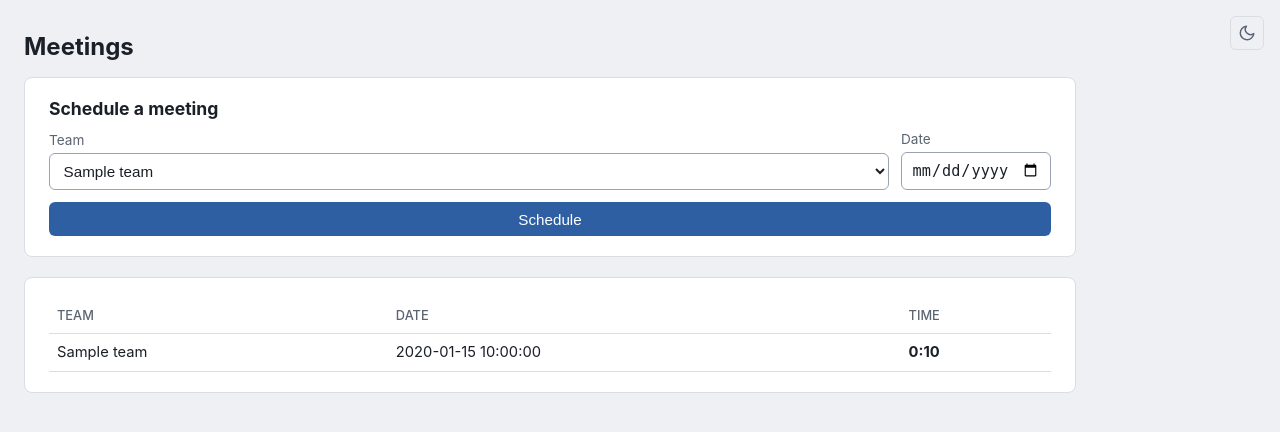
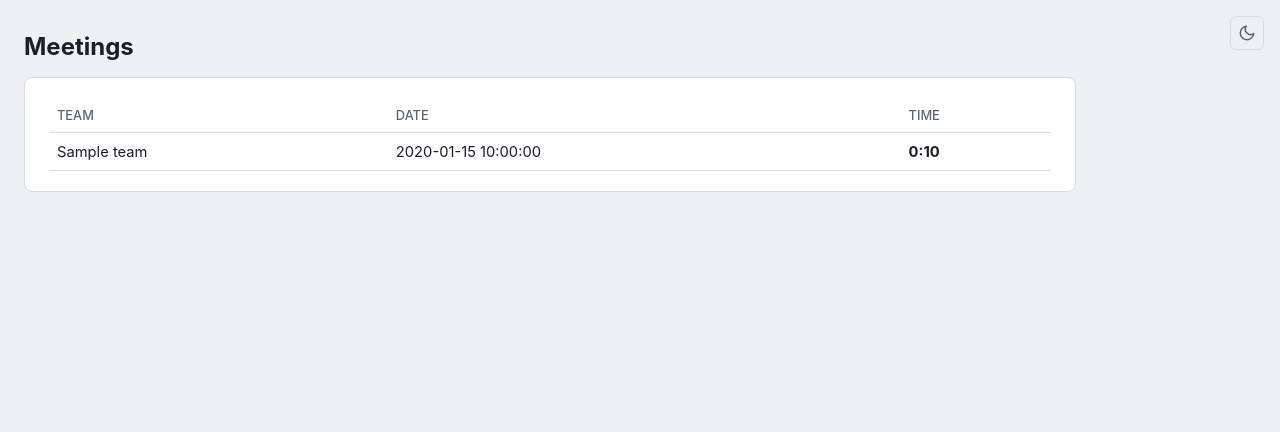
Before and after one commit to fidoogle/traction-app, a FastAPI app: template app/templates/meetings/list.html in a window 1280 px wide. Shown: the top 432 px of the page. Run offline with FastAPI, Linux system fonts and the light colour scheme; the template is opened without the code that fills it: most values are stand-ins (such as "Sample title", 1, 10 or a date in 2020).

Commit message:
Meetings page: + button starts a meeting; remove the Schedule form for now
The + (admin only) does what the sidebar Play button does, so admins learn
where meetings start. Scheduling returns with notifications and a calendar
(noted in TODO-ENHANCEMENTS.md).

Co-Authored-By: Claude Sonnet 5.5 <noreply@anthropic.com>

```diff
--- a/app/templates/meetings/list.html
+++ b/app/templates/meetings/list.html
@@ -1,28 +1,22 @@
 {% extends "base.html" %}
 {% block title %}Meetings - Traction/EOS{% endblock %}
 {% block content %}
-{% from "_macros.html" import team_select %}
-<h1>Meetings</h1>
-
-{% if current_user.role.value != "viewer" %}
-<div class="card">
-  <h2>Schedule a meeting</h2>
-  <form hx-post="/meetings" hx-target="#meetings-table-body" hx-swap="afterbegin"
-        hx-on::after-request="if(event.detail.successful) this.reset()">
-    <div class="form-row">
-      <div class="field">
-        <label for="team_id">Team</label>
-        {{ team_select(teams, default_team_id) }}
-      </div>
-      <div class="field field-narrow">
-        <label for="scheduled_date">Date</label>
-        <input type="date" id="scheduled_date" name="scheduled_date" required>
-      </div>
-      <button class="primary" type="submit">Schedule</button>
-    </div>
-  </form>
+{% from "_macros.html" import icon_plus %}
+{% set can_start = current_user.role.value == "admin" %}
+{% set team = request.state.team_ctx.current %}
+<div class="page-header">
+  <h1>Meetings</h1>
+  {# Same as the Play button beside Meetings in the left rail (see _nav.html). #}
+  {% if can_start %}
+  {% set blocked = "A meeting is running" if request.state.meeting_session else ("Pick a team first" if not team else None) %}
+  <button type="button" class="icon-button primary-icon"
+          {% if blocked %}disabled title="{{ blocked }}"{% else %}
+          hx-post="/meetings/session/start" hx-target="#site-nav" hx-swap="outerHTML" title="Start a meeting"{% endif %}
+          aria-label="Start a meeting">
+    {{ icon_plus | safe }}
+  </button>
+  {% endif %}
 </div>
-{% endif %}
 
 <div class="card">
   <div class="table-scroll">
```
Also changed, not shown: TODO-ENHANCEMENTS.md (+4 -1 lines), app/web/meetings_routes.py (+1 -26 lines), tests/test_meeting_session.py (+17 -0 lines), tests/test_web_team_scoping.py (+1 -4 lines).
